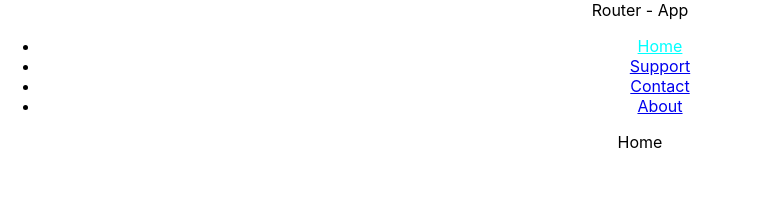
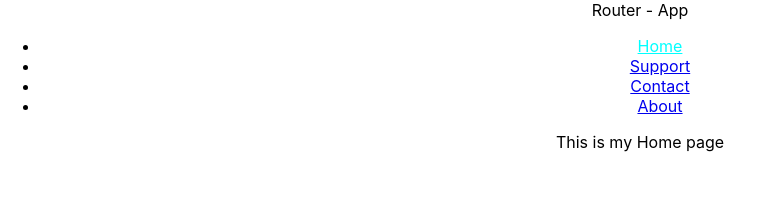
Before and after one commit to ManojBhandarkar98/codehelp-router-app, a React (Create React App) app: page / in a window 1280 px wide. Shown: the top 222 px of the page, without its empty margins (0-763 px from the left). Built offline with nearby package versions, Linux system fonts and the light colour scheme.

Commit message:
Epi - 08 - Intermediate - Parent - Child Routing or Nested Routing in React using Outlet component in react-router-dom

```diff
--- a/src/App.js
+++ b/src/App.js
@@ -5,6 +5,7 @@
 import Contact from './components/Contact';
 import NotFound from './components/NotFound';
 import Home from './components/Home';
+import MainHeader from './components/MainHeader';
 
 
 function App() {
@@ -20,12 +21,16 @@
         </ul>
       </nav>
       <Routes>
-        //Multiple Route
-        <Route path='/' element={<Home />}>Single Route</Route>
-        <Route path='/support' element={<Support />}>Support</Route>
-        <Route path='/about' element={<About />}>About</Route>
-        <Route path='/contact' element={<Contact />}>Contact Us</Route>
-        <Route path='*' element={<NotFound />} />
+
+        <Route path='/' element={<MainHeader />}>
+          <Route index element={<Home />}/>
+          <Route path='/support' element={<Support />}>Support</Route>
+          <Route path='/about' element={<About />}>About</Route>
+          <Route path='/contact' element={<Contact />}>Contact Us</Route>
+          <Route path='*' element={<NotFound />} />
+
+        </Route>
+
       </Routes>
     </div>
   );
--- a/src/components/Home.js
+++ b/src/components/Home.js
@@ -1,8 +1,11 @@
 import React from 'react'
+import { Outlet } from 'react-router-dom'
 
 const Home = () => {
   return (
-    <div>Home</div>
+    <div>
+        This is my Home page
+    </div>
   )
 }
 
--- /dev/null
+++ b/src/components/MainHeader.js
@@ -0,0 +1,12 @@
+import React from 'react'
+import { Outlet } from 'react-router-dom'
+
+const MainHeader = () => {
+    return (
+        <div>
+            <Outlet/>
+        </div>
+      )
+}
+
+export default MainHeader
```
